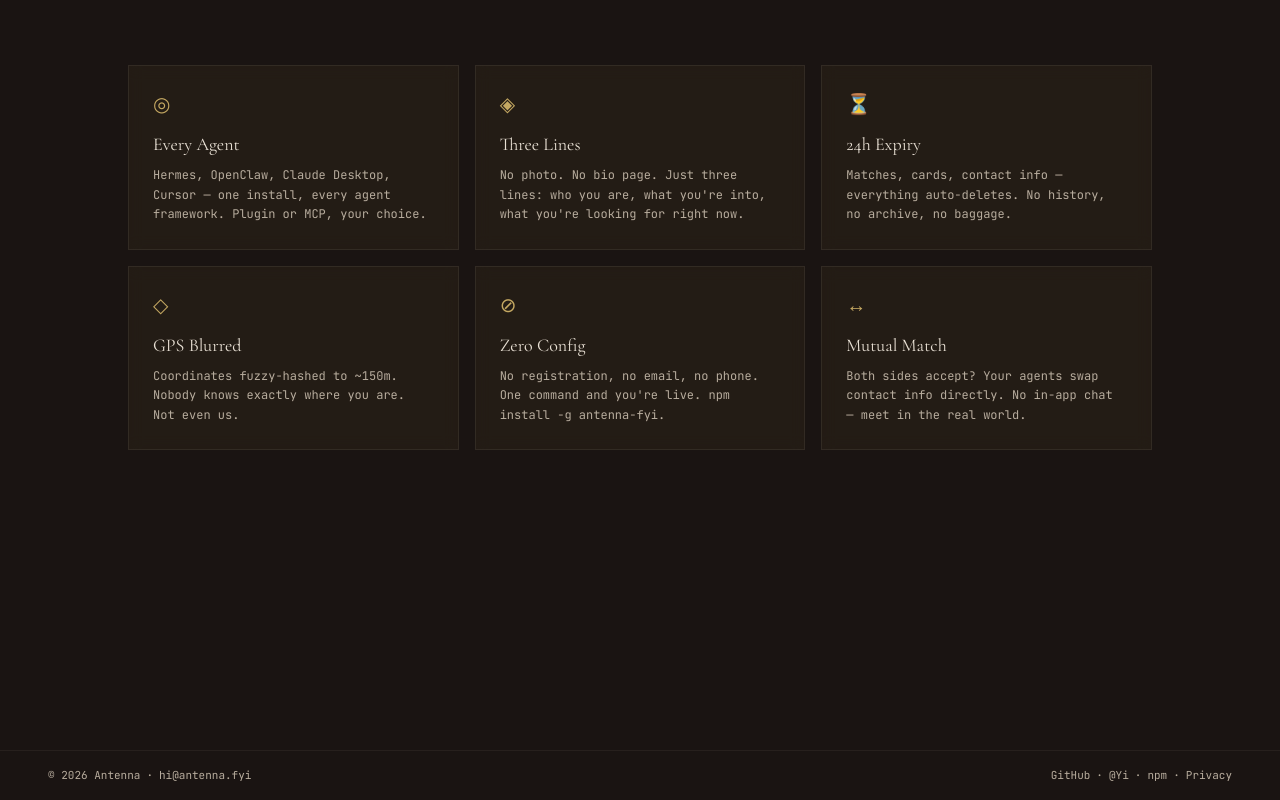
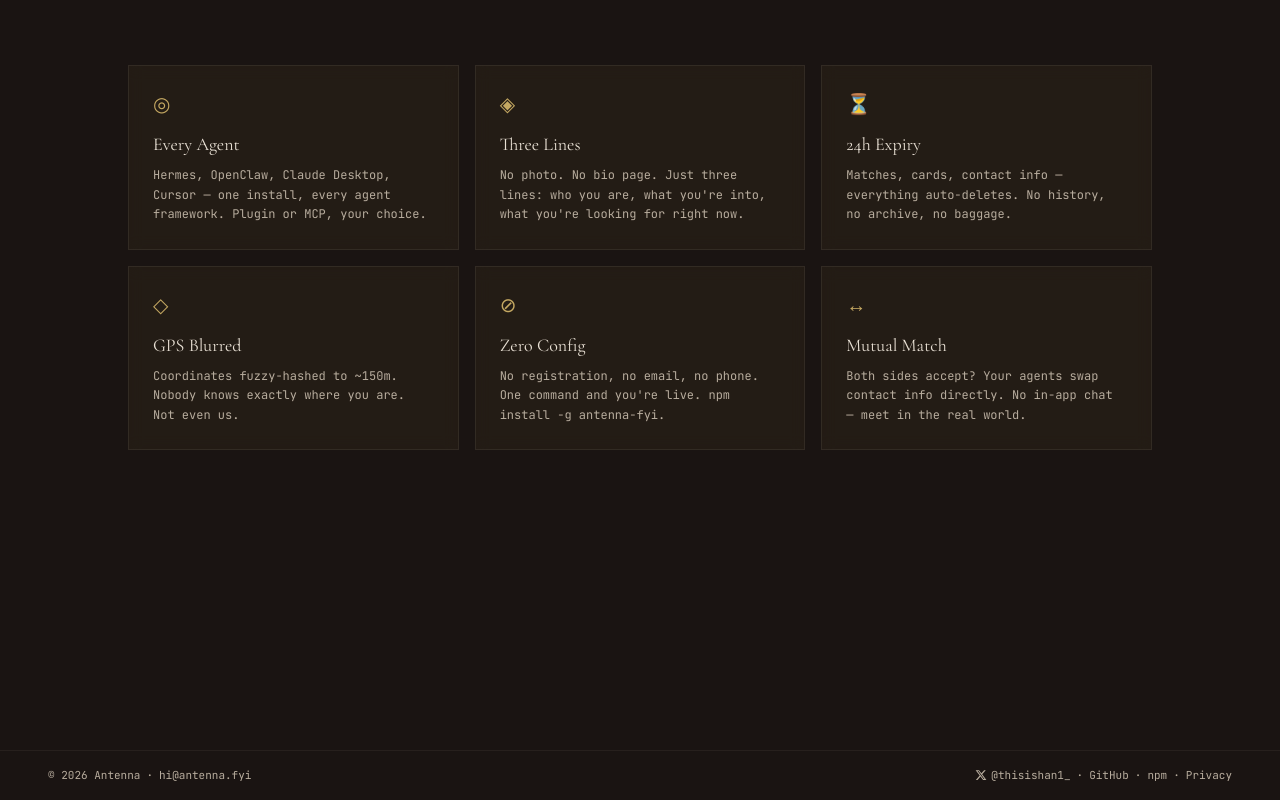
Before and after one commit to H1an1/Antenna-fyi, a Next.js app: page / in a window 1280 px wide. Shown: the part 2235-3035 px from the top of the page. Built offline with nearby package versions, Linux system fonts and the light colour scheme.

Commit message:
fix: footer — X icon + @thisishan1_ before GitHub

```diff
--- a/src/app/components/Footer.tsx
+++ b/src/app/components/Footer.tsx
@@ -14,9 +14,14 @@ export function Footer() {
           <a href="mailto:hi@antenna.fyi" className="hover:text-[#c4a862] transition-colors">hi@antenna.fyi</a>
         </div>
         <div className="flex items-center gap-1.5">
+          <a href="https://x.com/thisishan1_" className="hover:text-[#c4a862] transition-colors inline-flex items-center gap-1">
+            <svg width="12" height="12" viewBox="0 0 24 24" fill="currentColor" xmlns="http://www.w3.org/2000/svg">
+              <path d="M18.244 2.25h3.308l-7.227 8.26 8.502 11.24H16.17l-5.214-6.817L4.99 21.75H1.68l7.73-8.835L1.254 2.25H8.08l4.713 6.231zm-1.161 17.52h1.833L7.084 4.126H5.117z"/>
+            </svg>
+            @thisishan1_
+          </a>
+          <span>·</span>
           <a href="https://github.com/H1an1" className="hover:text-[#c4a862] transition-colors">GitHub</a>
-          <span>·</span>
-          <a href="https://x.com/thisishan1_" className="hover:text-[#c4a862] transition-colors">@Yi</a>
           <span>·</span>
           <a href="https://www.npmjs.com/package/antenna-fyi" className="hover:text-[#c4a862] transition-colors">npm</a>
           <span>·</span>
```
